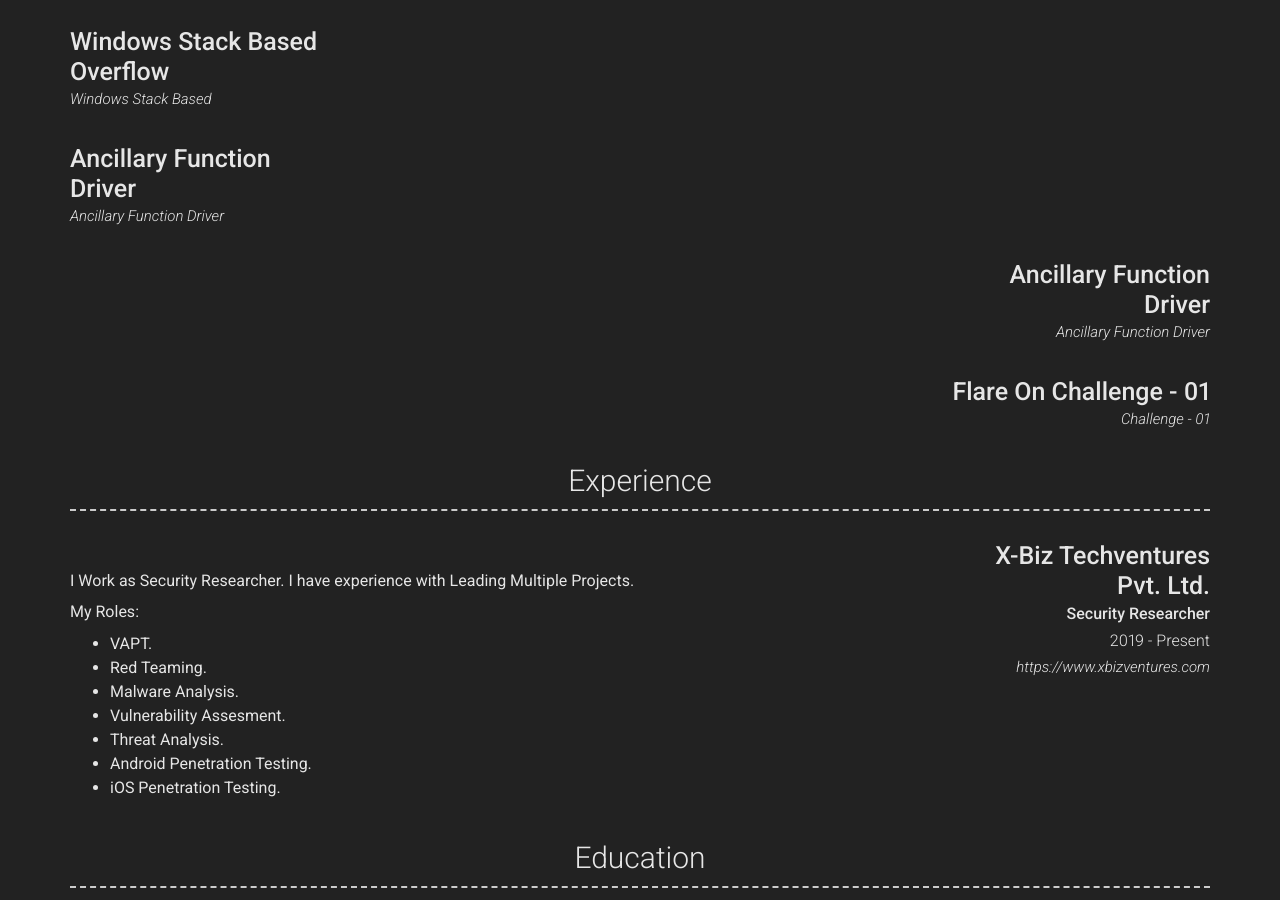
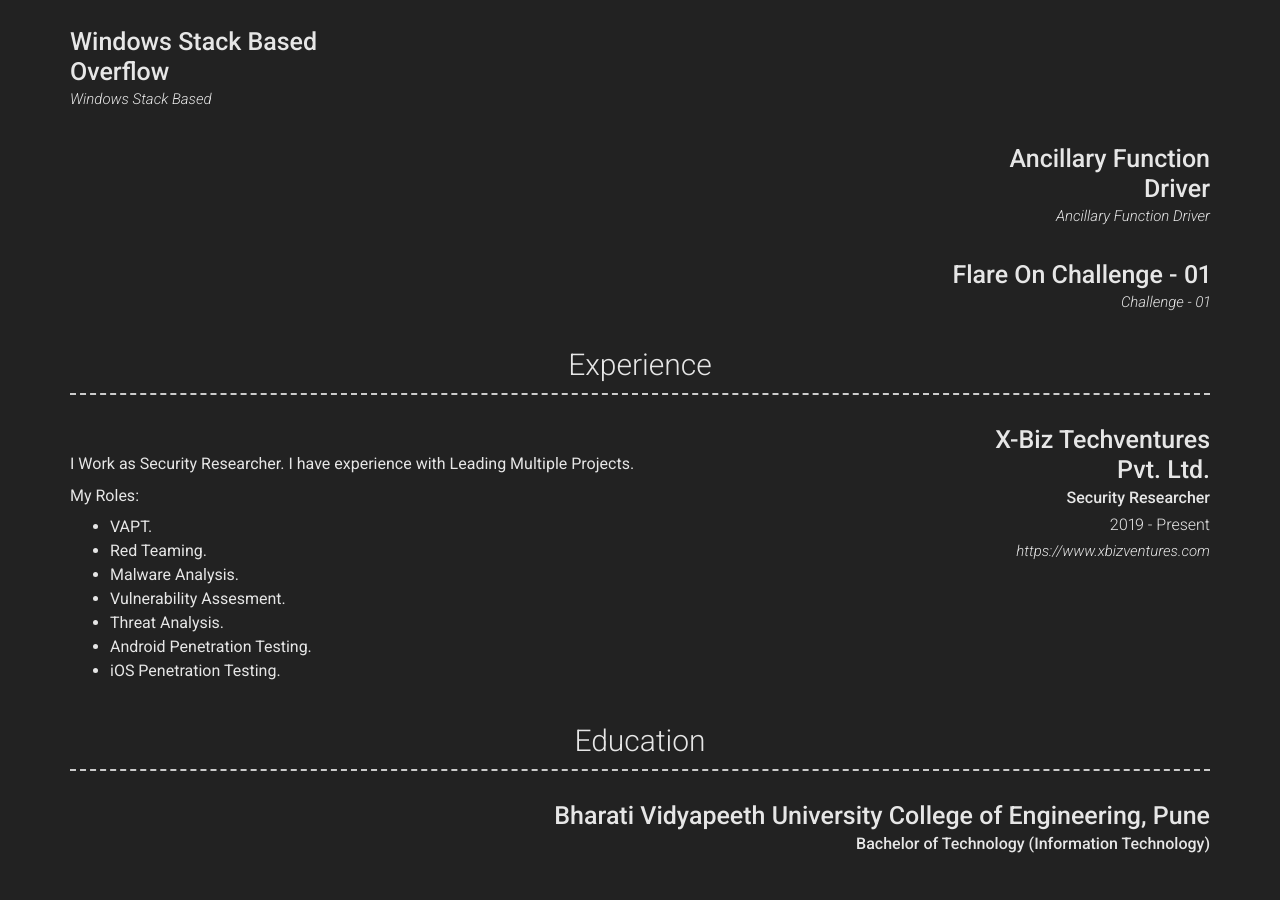
Before and after one commit to yashomer1994/Resume, a Jekyll site: the page built from index.md, in a window 1280 px wide and 900 px high, scrolled down 887 px. Built offline with Jekyll 4.4.1, drawn with Linux system fonts in a browser that asks for light colours; nearby versions of some CDN libraries.

Commit message:
Update _config.yml

```diff
--- a/_config.yml
+++ b/_config.yml
@@ -90,18 +90,12 @@ content:
         link_text: Windows Stack Based
 
         content:
-      - layout: left
+      - layout: right
         title: Ancillary Function Driver
         icon: fab fa-github
         link: https://yashomer1994.github.io/yash007.github.io/pe/msdos/2021/01/31/Ancillary-Function-Driver.html
         link_text: Ancillary Function Driver
 
-        content:
-      - layout: right
-        title: Ancillary Function Driver
-        icon: fab fa-github
-        link: https://yashomer1994.github.io/yash007.github.io/pe/msdos/2021/01/31/Ancillary-Function-Driver.html
-        link_text: Ancillary Function Driver
 
         content:
       - layout: right
```
